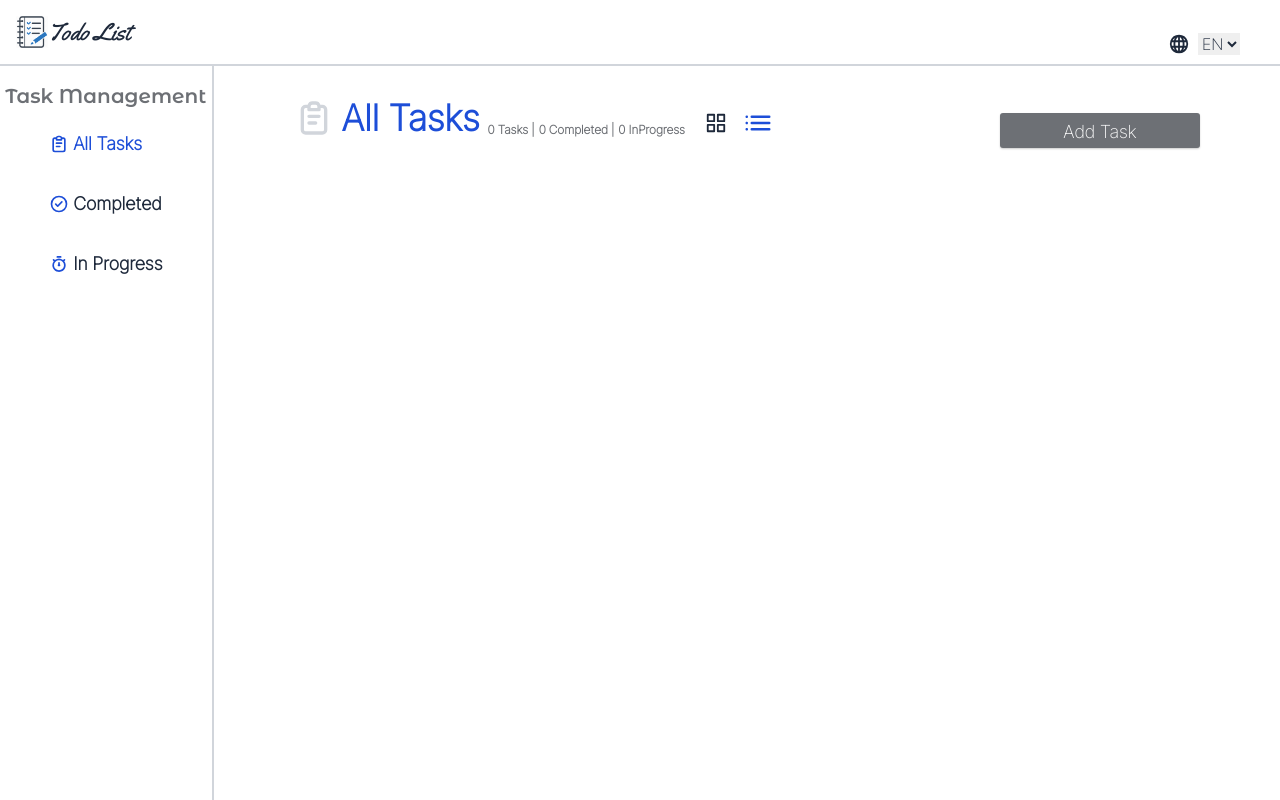
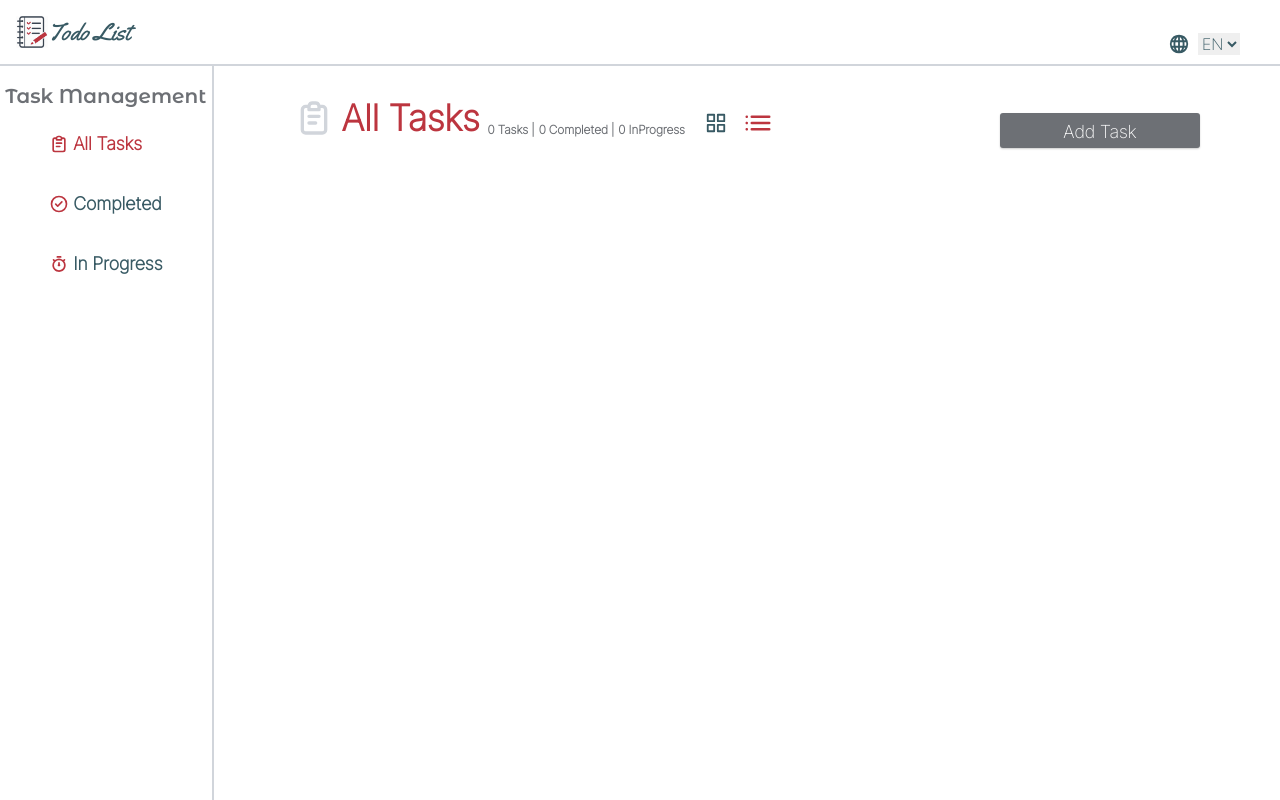
Before and after one commit to Meriem-Bounaas/TickThings, a React (Create React App) app: page / in a window 1280 px wide. Built offline with nearby package versions, Linux system fonts and the light colour scheme.

Commit message:
modify color in tailwind

```diff
--- a/src/style/index.css
+++ b/src/style/index.css
@@ -10,10 +10,11 @@
   --green: #179f4c;
   --black : #000000;
   --white : #ffffff;
-  --primary-color : #1e293b;
-  --second-color  : #1d4ed8;
+  --primary-color : #385a64;
+  --second-color  : #bc353f;
   --third-color   : #d1d5db;
   --forth-color : #6d7075;
+
 }
 
 #holder{
@@ -81,3 +82,19 @@
  .modal{
   background-color: rgba(0,0,0,0.75);
  }
+
+ .bounce {
+  display: inline-block;
+  vertical-align: middle;
+  -webkit-transform: perspective(1px) translateZ(0);
+  transform: perspective(1px) translateZ(0);
+  box-shadow: 0 0 1px rgba(0, 0, 0, 0);
+  -webkit-transition-duration: 0.5s;
+  transition-duration: 0.5s;
+}
+.bounce:hover, .bounce:focus, .bounce:active {
+  -webkit-transform: scale(0.8);
+  transform: scale(1.3);
+  -webkit-transition-timing-function: cubic-bezier(0.47, 2.02, 0.31, -0.36);
+  transition-timing-function: cubic-bezier(0.47, 2.02, 0.31, -0.36);
+}
--- a/tailwind.config.js
+++ b/tailwind.config.js
@@ -20,7 +20,9 @@ module.exports = {
         "primary-color" : 'var(--primary-color)',
         "second-color"  : 'var(--second-color)',
         "third-color"   : 'var(--third-color)',
-        "forth-color": 'var(--forth-color)'
+        "forth-color": 'var(--forth-color)',
+        "fivth-color": 'var(--fivth-color)',
+        "sixth-color": 'var(--sixth-color)'
       },
     },
   },
```
Also changed, not shown: src/media/todo.png.
